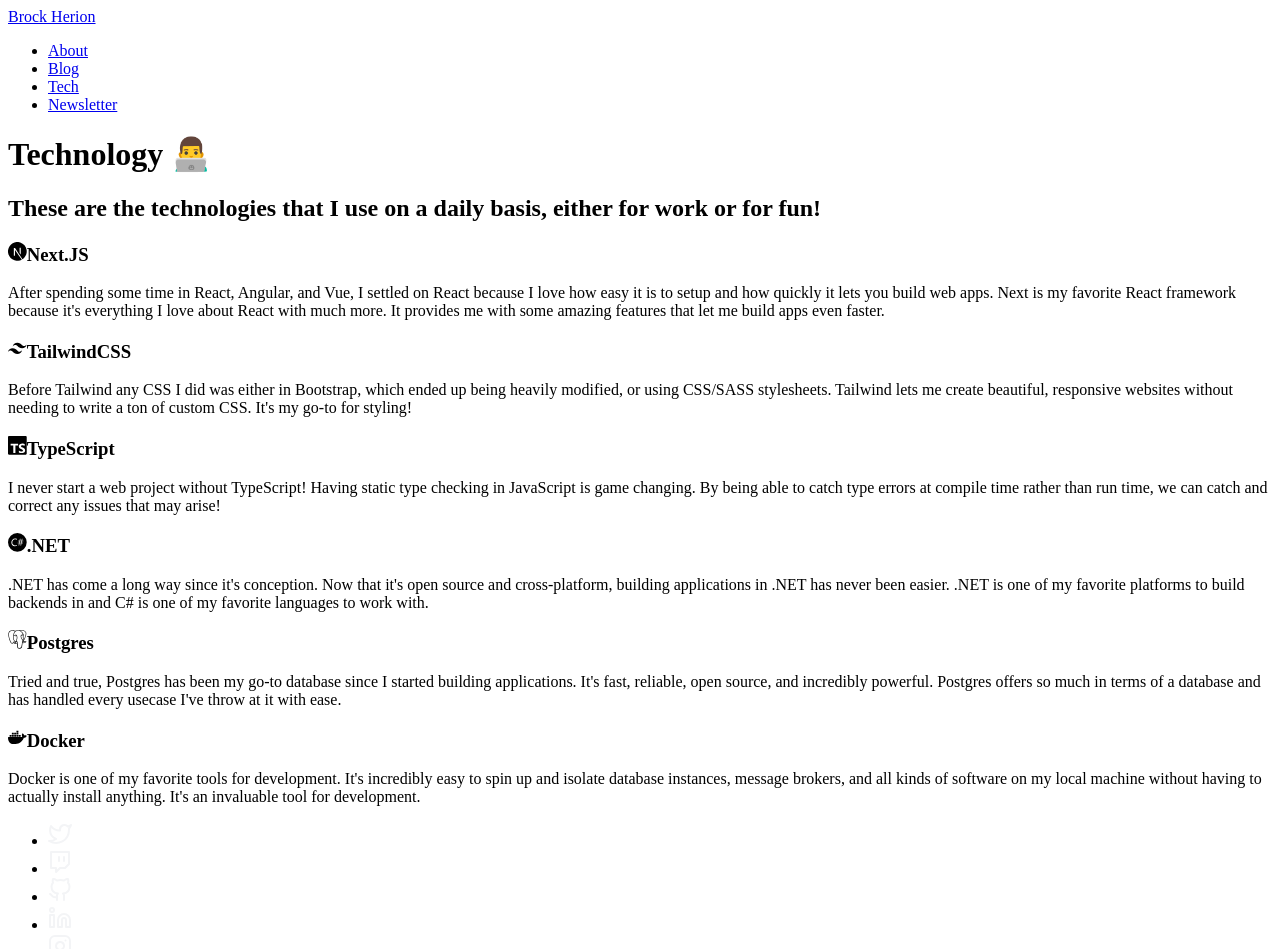
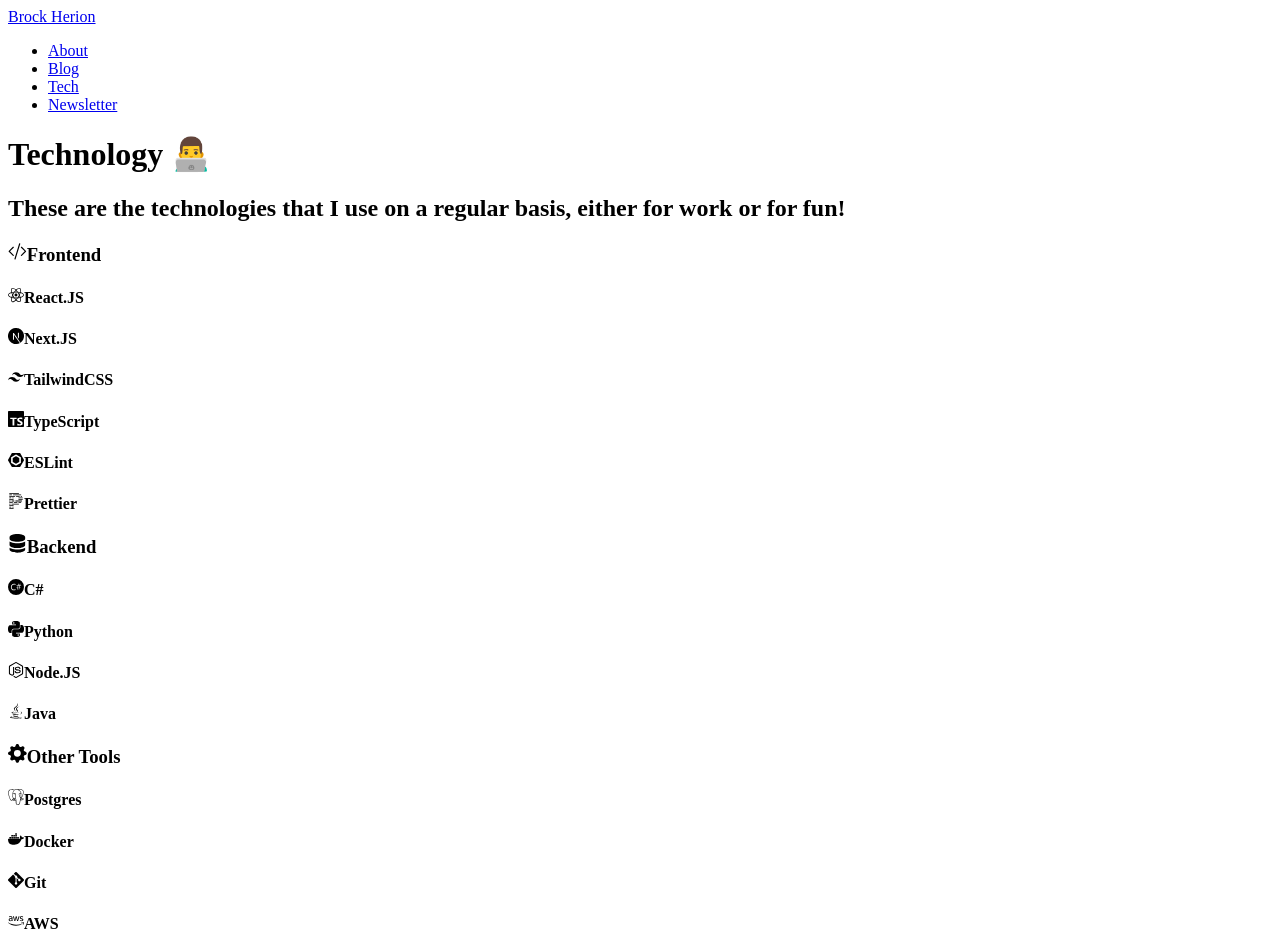
Before and after one commit to BrockHerion/brockherion.com, a Next.js app: page /tech in a window 1280 px wide. Shown: the top 949 px of the page. Built offline with nearby package versions, Linux system fonts and the light colour scheme.

Commit message:
Finished tech page

```diff
--- a/src/components/Footer.tsx
+++ b/src/components/Footer.tsx
@@ -3,7 +3,8 @@
 
 export default function Footer() {
   return (
-    <footer className="2xl:px-96 xl:px-72 lg:px-36 md:px-16 px-4 bg-gray-800">
+    <footer className="2xl:px-96 xl:px-72 lg:px-36 md:px-16 px-4 bg-gray-800 pt-6 flex flex-col items-center">
+      <div className="bg-green-400 w-12 h-1 mb-4"></div>
       <section>
         <FooterSocialIcons />
       </section>
--- a/src/components/FooterSocialIcons.tsx
+++ b/src/components/FooterSocialIcons.tsx
@@ -7,23 +7,37 @@
   Instagram,
   Facebook,
 } from "react-feather";
+import {
+  FiTwitter,
+  FiYoutube,
+  FiTwitch,
+  FiGithub,
+  FiLinkedin,
+  FiInstagram,
+  FiFacebook
+} from 'react-icons/fi';
 
 export default function FooterSocialIcons() {
   return (
     <ul className="flex items-center justify-center">
       <li className="mr-3">
         <a href="https://twitter.com/BrockHerion" target="_blank">
-          <Twitter color="#F3F4F6" />
+          <FiTwitter className="text-white" size='1.75em' />
         </a>
       </li>
       <li className="mr-3">
         <a href="https://twitch.tv/brockherion" target="_blank">
-          <Twitch color="#F3F4F6" />
+          <FiYoutube className="text-white" size='1.75em' />
+        </a>
+      </li>
+      <li className="mr-3">
+        <a href="https://twitch.tv/brockherion" target="_blank">
+          <FiTwitch className="text-white" size='1.75em' />
         </a>
       </li>
       <li className="mr-3">
         <a href="https://github.com/brockherion" target="_blank">
-          <GitHub color="#F3F4F6" />
+          <FiGithub className="text-white" size='1.75em' />
         </a>
       </li>
       <li className="mr-3">
@@ -31,12 +45,12 @@
           href="https://www.linkedin.com/in/brock-j-herion-34279a176/"
           target="_blank"
         >
-          <Linkedin color="#F3F4F6" />
+          <FiLinkedin className="text-white" size='1.75em' />
         </a>
       </li>
       <li className="mr-3">
         <a href="https://www.instagram.com/brock_herion/" target="_blank">
-          <Instagram color="#F3F4F6" />
+          <FiInstagram className="text-white" size='1.75em' />
         </a>
       </li>
       <li>
@@ -44,7 +58,7 @@
           href="https://www.facebook.com/Brock-Herion-197864878943988"
           target="_blank"
         >
-          <Facebook color="#F3F4F6" />
+          <FiFacebook className="text-white" size='1.75em' />
         </a>
       </li>
     </ul>
--- a/src/components/Navbar.tsx
+++ b/src/components/Navbar.tsx
@@ -6,7 +6,7 @@
     <nav>
       <ul className="flex items-center">
         <li className="text-gray-100 mr-6 hover:underline font-source-code-pro text-lg">
-          <Link href="/About">
+          <Link href="/about">
             <a>About</a>
           </Link>
         </li>
--- a/src/layout/Layout.tsx
+++ b/src/layout/Layout.tsx
@@ -8,16 +8,16 @@
 
 function Layout({ children }: LayoutProps) {
   return (
-    <>
+    <div className="flex flex-col items-stretch min-h-screen">
       <Header />
 
-      <main>
+      <main className="flex-1 h-full">
         {children}
       </main>
 
       <Footer />
 
-    </>
+    </div>
   );
 }
 
--- a/src/pages/tech.tsx
+++ b/src/pages/tech.tsx
@@ -1,6 +1,24 @@
 import Head from "next/head";
 import React from "react";
-import { SiNextdotjs, SiTailwindcss, SiTypescript, SiPostgresql, SiCsharp, SiDocker } from "react-icons/si";
+import {
+  SiNextdotjs,
+  SiTailwindcss,
+  SiTypescript,
+  SiPostgresql,
+  SiCsharp,
+  SiDocker,
+  SiPython,
+  SiNodedotjs,
+  SiGit,
+  SiReact,
+  SiAmazonaws,
+  SiGnubash,
+  SiJava,
+  SiPrettier,
+  SiEslint,
+} from "react-icons/si";
+import { BsCodeSlash, BsServer, BsFillGearFill } from "react-icons/bs";
+import { GiCoffeeCup } from "react-icons/gi";
 import PageHeader from "../components/PageHeader";
 import PageWrapper from "../components/PageWrapper";
 
@@ -14,79 +32,121 @@
 
       <PageWrapper>
         <PageHeader headingText="Technology 👨‍💻" />
-        <div className="flex flex-col mx-6 mt-6 space-y-4">
+        <div className="flex flex-col mx-6 mt-6 space-y-6">
           <div className="text-white">
-            <h2 className="text-4xl text-center">These are the technologies that I use on a daily basis, either for work or for fun!</h2>
-            <div className="grid grid-cols-3 gap-x-6 gap-y-6 mt-6">
-              <div>
-                <h3 className="text-3xl flex items-center justify-center">
+            <h2 className="text-4xl mb-8">
+              These are the technologies that I use on a regular basis, either
+              for work or for fun!
+            </h2>
+            <div className="grid grid-cols-3 gap-x-4 gap-y-4 my-6">
+              <div className="flex flex-col items-center">
+                <h3 className="text-3xl flex items-center justify-center mb-3">
+                  <BsCodeSlash className="mr-2" />
+                  Frontend
+                </h3>
+                <div className="space-y-3">
+                  <div className="bg-green-400 w-12 h-1 mb-4"></div>
+                  <h4 className="text-2xl flex items-center">
+                    <SiReact className="mr-2" />
+                    React.JS
+                  </h4>
+                  <h4 className="text-2xl flex items-center">
                     <SiNextdotjs className="mr-2" />
                     Next.JS
-                </h3>
-                <p className="mt-2">
-                  After spending some time in React, Angular, and Vue, I settled on React because
-                  I love how easy it is to setup and how quickly it lets you build web apps.
-                  Next is my favorite React framework because it's everything I love about React with much more.
-                  It provides me with some amazing features that let me build apps even faster.
-                </p>
-              </div>
-              <div>
-                <h3 className="text-3xl flex items-center justify-center">
+                  </h4>
+
+                  <h4 className="text-2xl flex items-center">
                     <SiTailwindcss className="mr-2" />
                     TailwindCSS
-                </h3>
-                <p className="mt-2">
-                  Before Tailwind any CSS I did was either in Bootstrap, which ended up being heavily modified,
-                  or using CSS/SASS stylesheets. Tailwind lets me create beautiful, responsive websites without needing to write a ton
-                  of custom CSS. It's my go-to for styling!
-                </p>
-              </div>
-              <div>
-                <h3 className="text-3xl flex items-center justify-center">
+                  </h4>
+
+                  <h4 className="text-2xl flex items-center">
                     <SiTypescript className="mr-2" />
                     TypeScript
+                  </h4>
+
+                  <h4 className="text-2xl flex items-center">
+                    <SiEslint className="mr-2" />
+                    ESLint
+                  </h4>
+
+                  <h4 className="text-2xl flex items-center">
+                    <SiPrettier className="mr-2" />
+                    Prettier
+                  </h4>
+                </div>
+              </div>
+
+              <div className="flex flex-col items-center">
+                <h3 className="text-3xl flex items-center justify-center mb-3">
+                  <BsServer className="mr-2" />
+                  Backend
                 </h3>
-                <p className="mt-2">
-                  I never start a web project without TypeScript! Having static type checking in JavaScript is game changing.
-                  By being able to catch type errors at compile time rather than run time, we can catch and correct any
-                  issues that may arise!
-                </p>
+                <div className="space-y-3">
+                  <div className="bg-green-400 w-12 h-1 mb-4"></div>
+                  <h4 className="text-2xl flex items-center">
+                    <SiCsharp className="mr-2" />
+                    C#
+                  </h4>
+                  <h4 className="text-2xl flex items-center">
+                    <SiPython className="mr-2" />
+                    Python
+                  </h4>
+
+                  <h4 className="text-2xl flex items-center">
+                    <SiNodedotjs className="mr-2" />
+                    Node.JS
+                  </h4>
+
+                  <h4 className="text-2xl flex items-center">
+                    <SiJava className="mr-2" />
+                    Java
+                  </h4>
                 </div>
-              <div>
-                <h3 className="text-3xl flex items-center justify-center">
-                  <SiCsharp className="mr-2" />
-                  .NET
+              </div>
+
+              <div className="flex flex-col items-center">
+                <h3 className="text-3xl flex items-center justify-center mb-3">
+                  <BsFillGearFill className="mr-2" />
+                  Other Tools
                 </h3>
-                <p className="mt-2">
-                  .NET has come a long way since it's conception. Now that it's open source and cross-platform,
-                  building applications in .NET has never been easier. .NET is one of my favorite platforms
-                  to build backends in and C# is one of my favorite languages to work with.
-                </p>
-              </div>
-              <div>
-                <h3 className="text-3xl flex items-center justify-center">
+                <div className="space-y-3">
+                  <div className="bg-green-400 w-12 h-1 mb-4"></div>
+                  <h4 className="text-2xl flex items-center">
                     <SiPostgresql className="mr-2" />
                     Postgres
-                </h3>
-                <p className="mt-2">
-                  Tried and true, Postgres has been my go-to database since I started building applications.
-                  It's fast, reliable, open source, and incredibly powerful. Postgres offers so much in terms of
-                  a database and has handled every usecase I've throw at it with ease.
-                </p>
-              </div>
-              <div>
-                <h3 className="text-3xl flex items-center justify-center">
+                  </h4>
+
+                  <h4 className="text-2xl flex items-center">
                     <SiDocker className="mr-2" />
                     Docker
-                </h3>
-                <p className="mt-2">
-                  Docker is one of my favorite tools for development. It's incredibly easy
-                  to spin up and isolate database instances, message brokers, and all kinds of software
-                  on my local machine without having to actually install anything. It's an invaluable tool
-                  for development.
-                </p>
+                  </h4>
+
+                  <h4 className="text-2xl flex items-center">
+                    <SiGit className="mr-2" />
+                    Git
+                  </h4>
+
+                  <h4 className="text-2xl flex items-center">
+                    <SiAmazonaws className="mr-2" />
+                    AWS
+                  </h4>
+                  <h4 className="text-2xl flex items-center">
+                    <SiGnubash className="mr-2" />
+                    BASH
+                  </h4>
                 </div>
               </div>
+            </div>
+
+            <p className="text-3xl mb-3">
+              And of course, I wouldn't be able to get anything done without my favorite
+              development tool of all:
+            </p>
+
+              <p className="text-3xl flex items-center">
+                A delicous, fresh cup of coffee <GiCoffeeCup className="ml-2" />
+              </p>
           </div>
         </div>
       </PageWrapper>
```
Also changed, not shown: src/types/index.d.ts (renamed from src/types/types.d.ts). Lines whose indentation alone changed are shown as unchanged.
